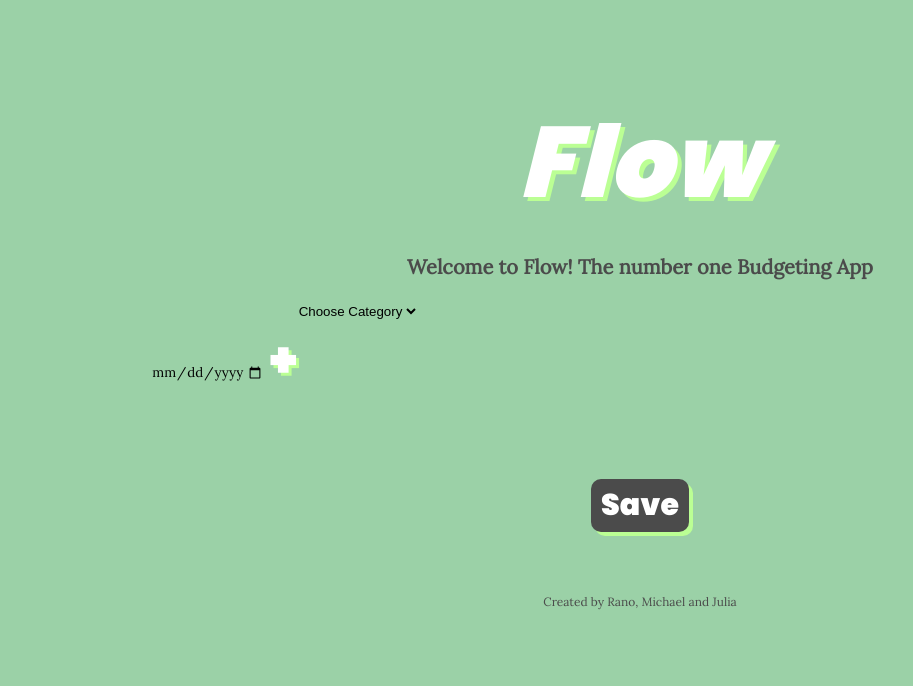
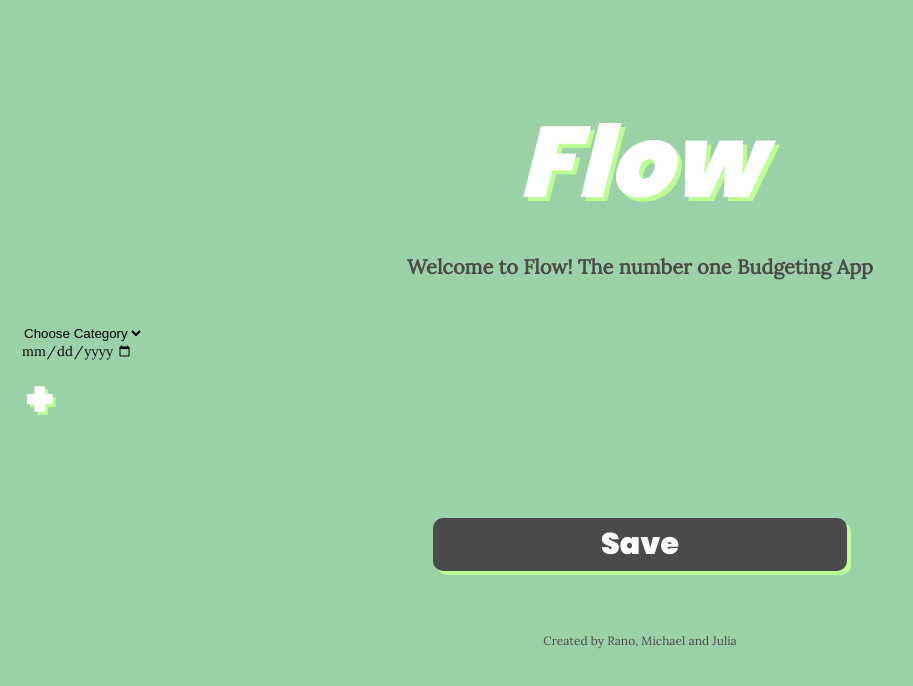
Before and after one commit to RanoZangana/Budget-Calculator, a React (Create React App) app in the folder budgetcalculator/: page / in a window 1280 px wide. Shown: the top 686 px of the page, without its empty margins (0-913 px from the left). Built offline with nearby package versions, Linux system fonts and the light colour scheme.

Commit message:
footer grid

```diff
--- a/budgetcalculator/src/App.css
+++ b/budgetcalculator/src/App.css
@@ -3,13 +3,9 @@ html {
   padding: 20px;
 }
 
-.App {
-  text-align: center;
-
-}
-
 h1
 {
+  text-align: center;
   font-family: 'Poppins', sans-serif;
   font-style: italic;
   font-size: 100px;
@@ -20,6 +16,7 @@ h1
 
 h2
 {
+  text-align: center;
   font-family: 'Lora', serif;
   color:rgb(75, 75, 75);
   font-size: 20px;
@@ -33,12 +30,15 @@ h2
 }
 
 input{
+  display: grid;
   font-family: 'Lora', serif;
+  grid-column-start: 2;
+  grid-column-end: five;
 }
 
 #amount
 {
-  grid-column-start: 4;
+  grid-column-start: 2;
   border: none;
   background: none;
   font-size: 20px;
@@ -60,6 +60,7 @@ option
 {
   border: none;
   background: none;
+
 }
 
 #add-button
@@ -75,8 +76,15 @@ option
 
 }
 
+.Footer
+{
+  display: grid;
+  grid-template-columns: 3fr 3fr 3fr;
+}
+
 #save-button
 {
+  grid-column-start: 2;
   border-radius: 10px;
   font-family: 'Poppins', sans-serif;
   font-weight: bold;
@@ -91,6 +99,8 @@ option
 
 #authors
 {
+  grid-column-start: 2;
+  text-align: center;
   font-family: 'Lora', serif;
   font-size: 12px;
   color:rgb(75, 75, 75);
```
